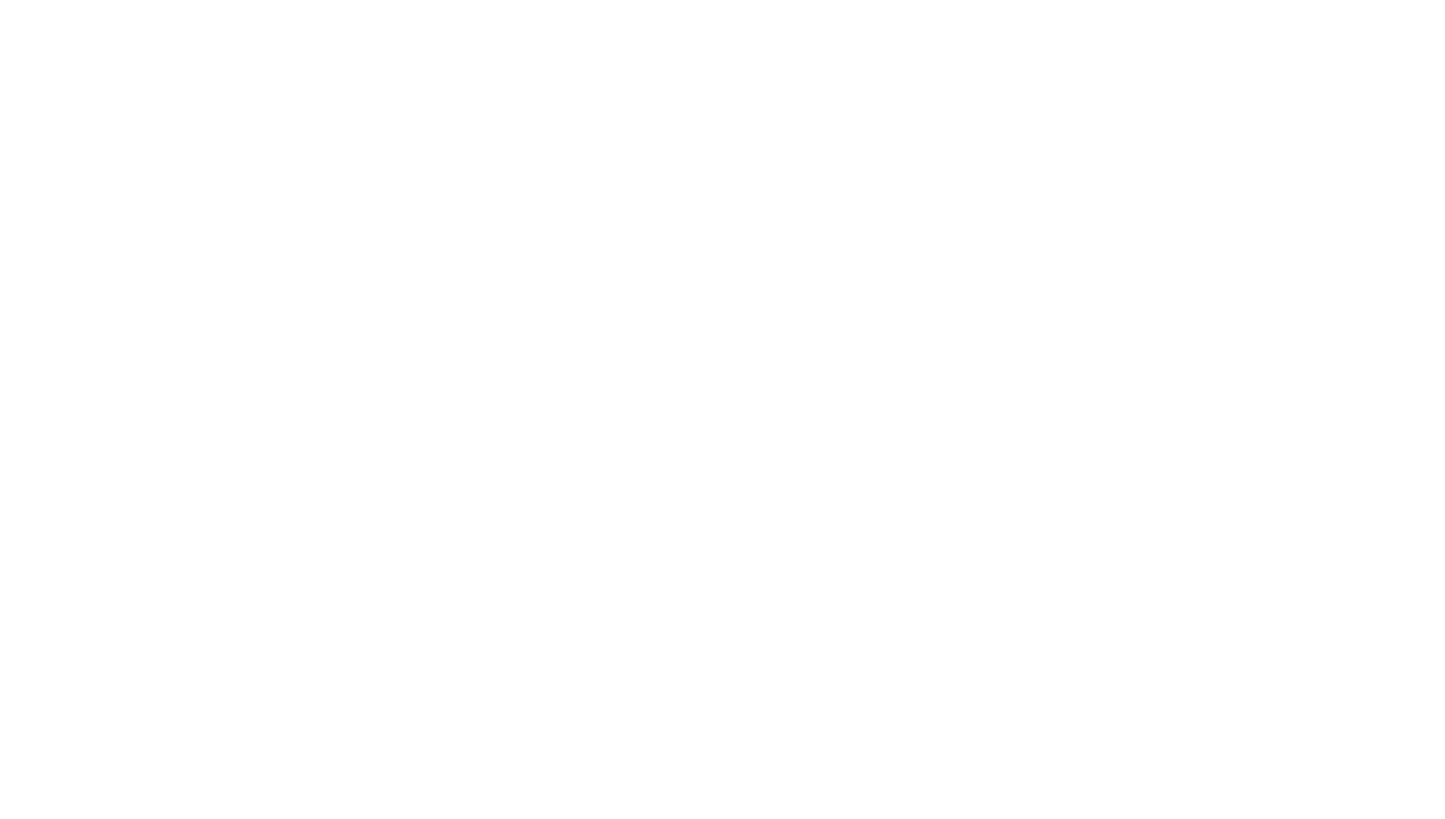
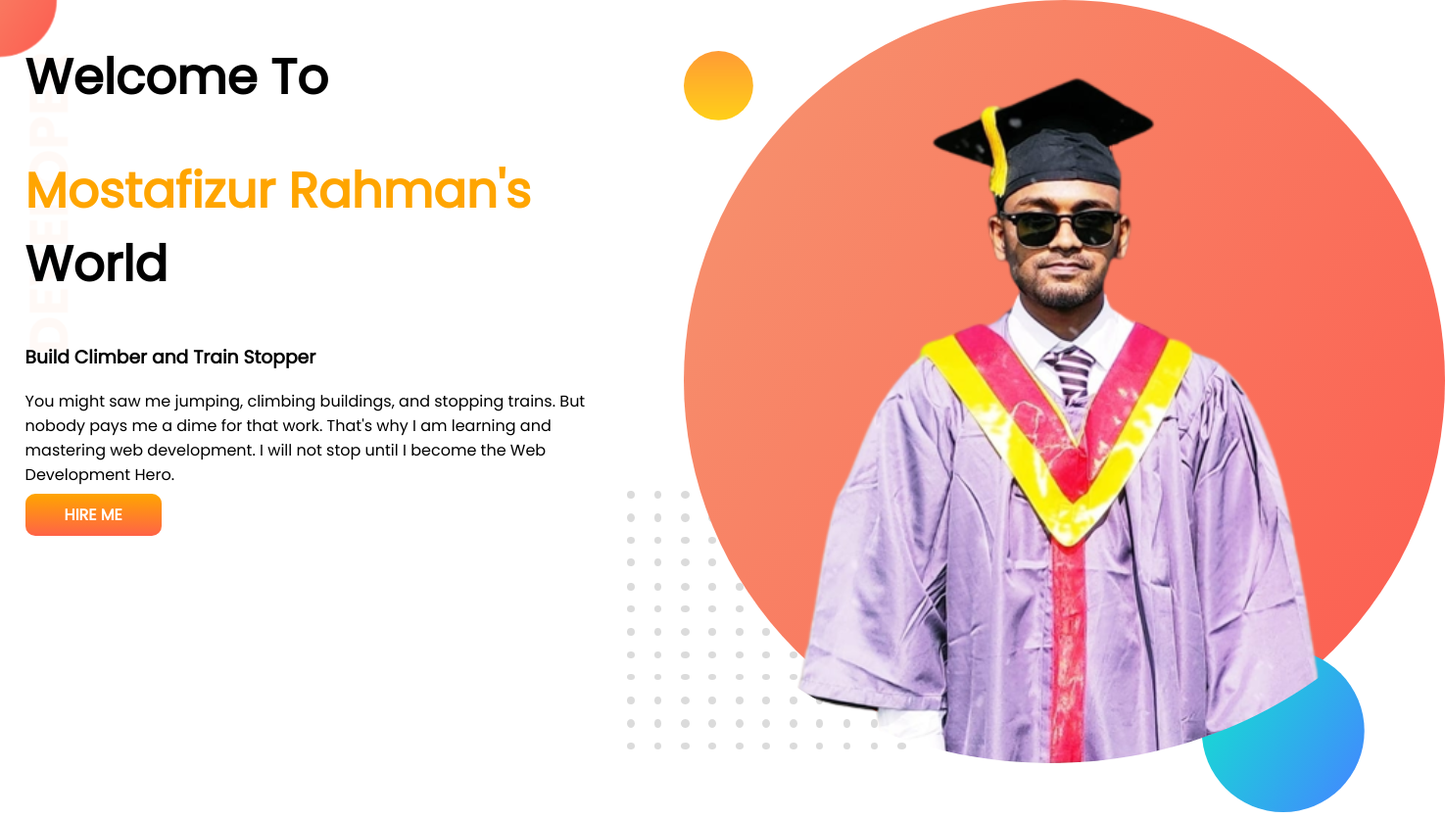
Before and after one commit to mostafizur610/developer-portfolio, a plain HTML site: page index.html in a window 1280 px wide. Shown: the whole page at 98% size, 1475 px wide, since content can reach past the window. Before the commit the page ends 800 px from the top, so only its background shows below. Drawn offline with Linux system fonts and the light colour scheme.

Commit message:
top banner added

```diff
--- a/index.html
+++ b/index.html
@@ -3,13 +3,34 @@
 
 <head>
     <meta charset="UTF-8">
-    <meta http-equiv="X-UA-Compatible"  content="IE=edge">
+    <meta http-equiv="X-UA-Compatible" content="IE=edge">
     <meta name="viewport" content="width=device-width,       initial-scale=1.0">
     <title>Mostafizur's Portfolio</title>
+    <link rel="preconnect" href="https://fonts.googleapis.com">
+    <link rel="preconnect" href="https://fonts.gstatic.com" crossorigin>
+    <link href="https://fonts.googleapis.com/css2?family=Poppins&display=swap" rel="stylesheet">
     <link rel="stylesheet" href="style.css">
 </head>
 
 <body>
+    <section class="top-banner">
+        <div class="half-width">
+            <h1>Welcome To</h1>
+            <h1><span class="orange-color">Mostafizur Rahman's</span> World</h1>
+            <h3>Build Climber and Train Stopper</h3>
+
+            <p>You might saw me jumping, climbing buildings, and stopping trains. But nobody pays me a dime for that
+                work.
+                That's why I am learning and mastering web development. I will not stop until I become the Web
+                Development
+                Hero.</p>
+            <a class="link-button" target="_blank"
+                href="https://www.linkedin.com/in/mostafizur-rahman-methon-570355139/">HIRE ME</a>
+        </div>
+        <div class="half-width">
+            <img src="images/mithun01.png" alt="">
+        </div>
+    </section>
 
 </body>
 
--- a/style.css
+++ b/style.css
@@ -0,0 +1,41 @@
+body {
+    font-family: 'Poppins', sans-serif;
+    margin: 0;
+}
+
+h1 {
+    font-size: 50px;
+
+}
+
+.orange-color {
+    color: orange;
+}
+
+section {
+    display: flex;
+}
+
+.half-width {
+    width: 50%;
+    padding-left: 2%;
+}
+
+.half-width ima {
+    width: 80%;
+}
+
+.link-button {
+    text-decoration: none;
+    background-image: linear-gradient(orange, tomato);
+    padding: 10px 40px;
+    color: white;
+    font-weight: 700;
+    border-radius: 10px;
+
+}
+
+.top-banner {
+    background-image: url(images/top-banner.png);
+    background-repeat: no-repeat;
+}
```
Also changed, not shown: images/dream-bg.png (added), images/exp-bg.png (added), images/mithun01.png (added), images/mithun02.jpg (added), images/my-bg.png (added), images/my-bg2.png (added), images/top-banner.png (added), showOff/mithun.jpg (added), showOff/mithun2.jpg (added), 7 other files.
